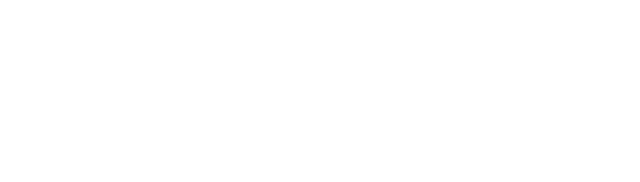
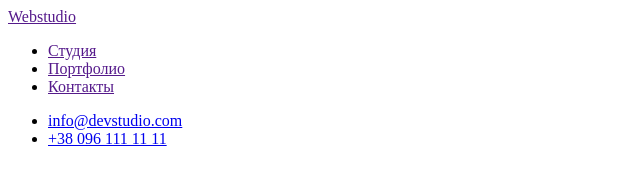
Before and after one commit to Cuba2307/goit-markup-hw-01, a plain HTML site: page index.html in a window 1280 px wide. Shown: the whole page, without its empty margins (0-640 px from the left). Drawn offline with Linux system fonts and the light colour scheme.

Commit message:
Update index.html

```diff
--- a/index.html
+++ b/index.html
@@ -8,9 +8,26 @@
 </head>
 <body>
     <!--Header content-->
-    <header></header>
+    <header>
+        <a href="">Webstudio</a>
+        <nav>
+            <ul>
+                <li><a href="">Студия</a></li>
+                <li><a href="">Портфолио</a></li>
+                <li><a href="">Контакты</a></li>
+            </ul>
+        </nav>
+        <ul>
+            <li><a href="mailto:info@devstudio.com">info@devstudio.com</a></li>
+            <li><a href="tel:+38 096 111 11 11">+38 096 111 11 11</a></li>
+        </ul>
+    </header>
     <!--Main content-->
-    <main></main>
+    <main>
+        <section>
+
+        </section>
+    </main>
     <!--Footer content-->
     <footer></footer>
 </body>
```
